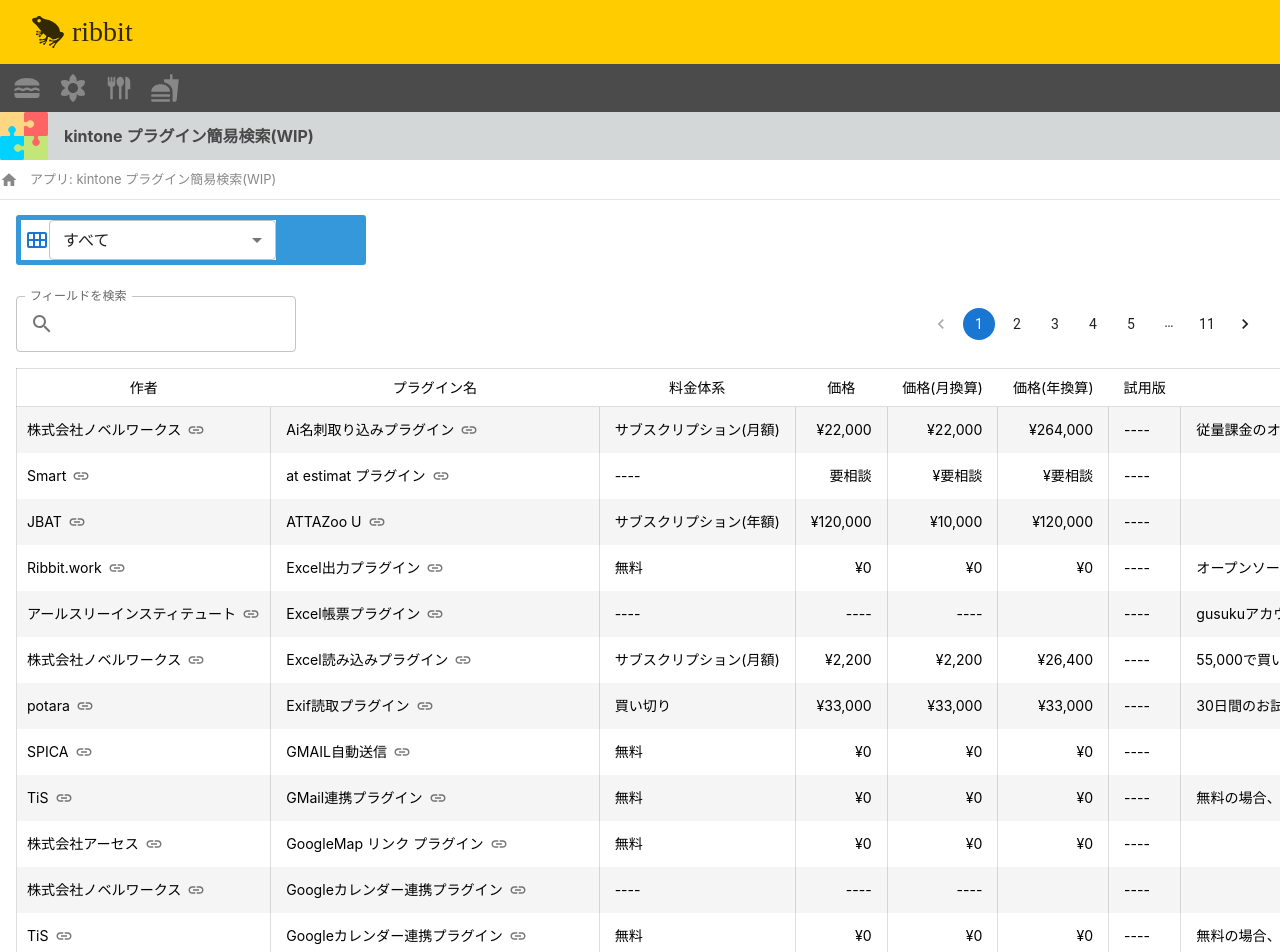
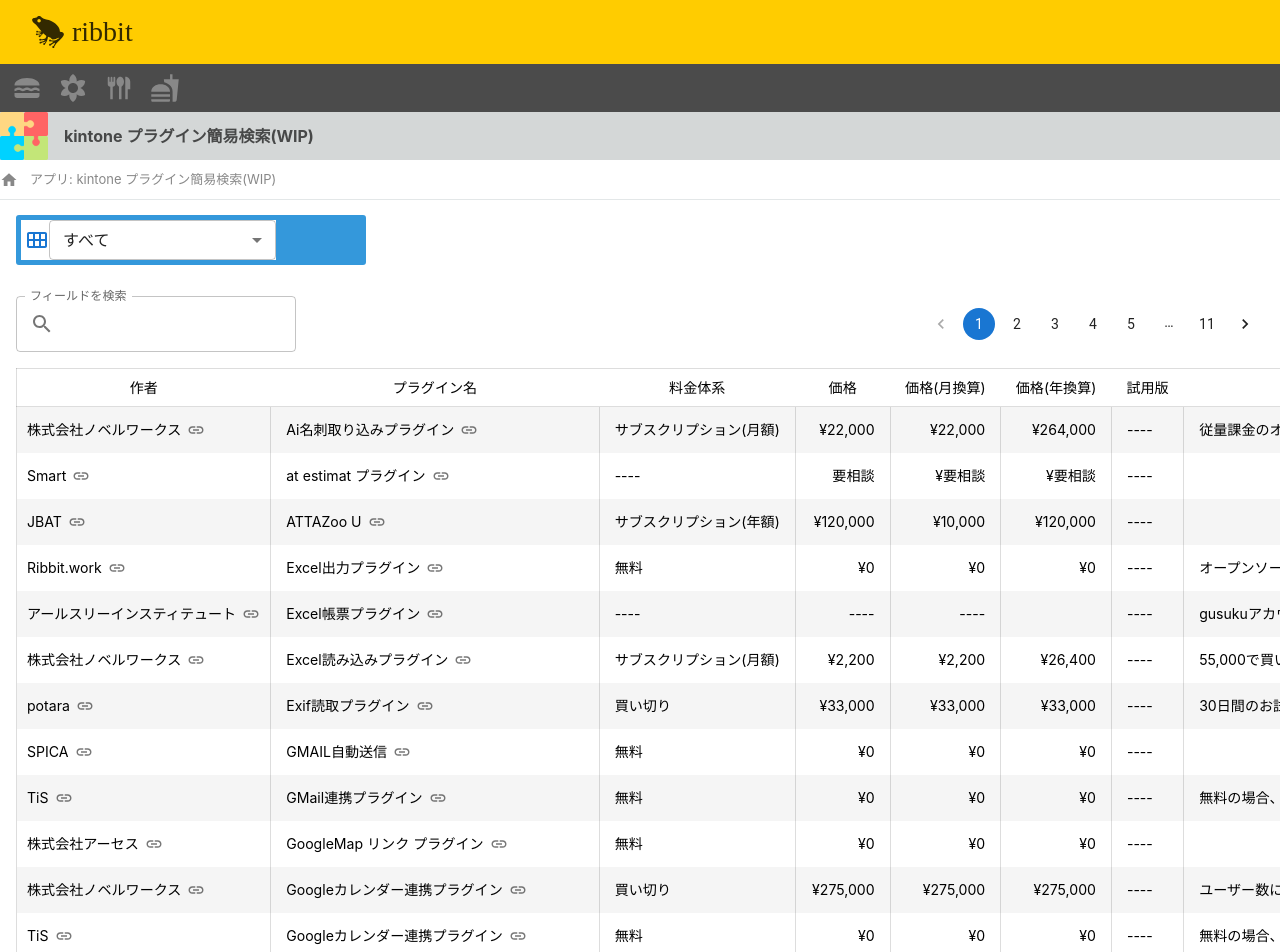
Before and after one commit to Local-Bias/nextjs-kintone-plugin-searcher, a Next.js app: page /search in a window 1280 px wide. Shown: the top 952 px of the page. Built offline with nearby package versions, Linux system fonts and the light colour scheme; a web font is replaced by a local one.

Commit message:
Update plugin.ts

```diff
--- a/static/plugin.ts
+++ b/static/plugin.ts
@@ -365,41 +365,55 @@
     author: 'あかざわ工房',
     name: 'Simple 自動付番プラグイン',
     url: 'https://akazawa.shop/items/5c3f3d0a7cd3616d9401bde9',
+    closed: true,
   },
   {
     author: 'あかざわ工房',
     name: 'Gsenderプラグイン',
     url: 'https://akazawa.shop/items/5b1cb59c122a7d053a000de9',
+    closed: true,
   },
   {
     author: '株式会社ウェブウェア',
     name: 'テーブル拡張プラグイン',
     url: 'https://webware.theshop.jp/blog/2018/06/26/114409',
+    priceType: '買い切り',
+    price: 100000,
   },
   {
     author: '株式会社ウェブウェア',
     name: '計算プラグイン',
     url: 'https://webware.theshop.jp/blog/2018/06/04/164755',
+    priceType: '買い切り',
+    price: 100000,
   },
   {
     author: '株式会社ウェブウェア',
     name: 'ルックアップ拡張プラグイン',
     url: 'https://webware.theshop.jp/blog/2018/05/23/145943',
+    priceType: '買い切り',
+    price: 100000,
   },
   {
     author: '株式会社ウェブウェア',
     name: '年月入力プラグイン',
     url: 'https://webware.theshop.jp/blog/2018/05/23/150818',
+    priceType: '買い切り',
+    price: 30000,
   },
   {
     author: '株式会社ウェブウェア',
     name: 'フィールド非表示プラグイン',
     url: 'https://webware.theshop.jp/blog/2018/05/23/145927',
+    priceType: '買い切り',
+    price: 10000,
   },
   {
     author: '株式会社ウェブウェア',
     name: 'ツールチッププラグイン',
     url: 'https://webware.theshop.jp/blog/2018/07/06/181114',
+    priceType: '買い切り',
+    price: 80000,
   },
   {
     author: 'searchight',
@@ -680,11 +694,17 @@
     author: '株式会社ノベルワークス',
     name: 'Googleコンタクト連携プラグイン',
     url: 'https://www.novelworks.jp/kintone_plugin/google_contact_plugin',
+    priceType: '買い切り',
+    price: 220000,
+    memo: 'ユーザー数によって金額が変化',
   },
   {
     author: '株式会社ノベルワークス',
     name: 'Googleカレンダー連携プラグイン',
     url: 'https://www.novelworks.jp/kintone_plugin/google_calendar_plugin',
+    priceType: '買い切り',
+    price: 275000,
+    memo: 'ユーザー数によって金額が変化',
   },
   {
     author: '株式会社ノベルワークス',
@@ -1732,6 +1752,9 @@
     author: 'rex0220',
     name: 'タブ表示プラグイン',
     url: 'http://qiita.com/rex0220/items/1af3527d60fbaecbfceb',
+    priceType: '買い切り',
+    price: 55000,
+    trialVersion: true,
   },
   {
     author: 'rex0220',
@@ -1867,21 +1890,33 @@
     author: 'rex0220',
     name: 'ちょっと便利なプラグイン',
     url: 'http://qiita.com/rex0220/items/45883f15ccd34a68b8af',
+    priceType: '買い切り',
+    price: 11000,
+    trialVersion: true,
   },
   {
     author: 'rex0220',
     name: 'KANAかなプラグイン',
     url: 'http://qiita.com/rex0220/items/926caea097c2243663d8',
+    priceType: '買い切り',
+    price: 55000,
+    trialVersion: true,
   },
   {
     author: 'rex0220',
     name: '郵便の宛先プラグイン',
     url: 'http://qiita.com/rex0220/items/32d038d2d3a6cbb3969a',
+    priceType: '買い切り',
+    price: 55000,
+    trialVersion: true,
   },
   {
     author: 'rex0220',
     name: 'ルックアップコピー拡張プラグイン',
     url: 'http://qiita.com/rex0220/items/defad244506d701cf821',
+    priceType: '買い切り',
+    price: 110000,
+    trialVersion: true,
   },
   {
     author: 'rex0220',
@@ -1892,11 +1927,17 @@
     author: 'rex0220',
     name: '一覧絞り込みプラグイン',
     url: 'https://qiita.com/rex0220/items/21f122195049dde45af1',
+    priceType: '買い切り',
+    price: 55000,
+    trialVersion: true,
   },
   {
     author: 'rex0220',
     name: '項目絞り込みプラグイン',
     url: 'http://qiita.com/rex0220/items/f9c3acc40ffa68c43a0e',
+    priceType: '買い切り',
+    price: 110000,
+    trialVersion: true,
   },
   {
     author: 'rex0220',
@@ -1907,6 +1948,9 @@
     author: 'rex0220',
     name: '文字計数プラグイン',
     url: 'http://qiita.com/rex0220/items/68b7d66928332fa50d77',
+    priceType: '買い切り',
+    price: 55000,
+    trialVersion: true,
   },
   {
     author: 'rex0220',
@@ -1917,41 +1961,65 @@
     author: 'rex0220',
     name: 'チェックボックスレイアウトプラグイン',
     url: 'http://qiita.com/rex0220/items/0cc12bd8bce58d5a1f06',
+    priceType: '買い切り',
+    price: 55000,
+    trialVersion: true,
   },
   {
     author: 'rex0220',
     name: '計算式プラグイン',
     url: 'http://qiita.com/rex0220/items/ae83c6d5ce50ff7a9a73',
+    priceType: '買い切り',
+    price: 110000,
+    trialVersion: true,
   },
   {
     author: 'rex0220',
     name: 'テーブル行複写プラグイン',
     url: 'http://qiita.com/rex0220/items/061f610d6bc9b88cf749',
+    priceType: '買い切り',
+    price: 55000,
+    trialVersion: true,
   },
   {
     author: 'rex0220',
     name: '項目検証プラグイン',
     url: 'http://qiita.com/rex0220/items/be20fd879f5e1bc9e035',
+    priceType: '買い切り',
+    price: 220000,
+    trialVersion: true,
   },
   {
     author: 'rex0220',
     name: '関連テーブルプラグイン',
     url: 'https://qiita.com/rex0220/items/973da400b31137f22d98',
+    priceType: '買い切り',
+    price: 220000,
+    trialVersion: true,
   },
   {
     author: 'rex0220',
     name: '文字検索プラグイン',
     url: 'https://qiita.com/rex0220/items/dbd05791e6760dbbcad8',
+    priceType: '買い切り',
+    price: 110000,
+    trialVersion: true,
   },
   {
     author: 'rex0220',
     name: 'グリッド表示プラグイン',
     url: 'https://qiita.com/rex0220/items/009dde4cfad3dc90828c',
+    priceType: '買い切り',
+    price: 110000,
+    trialVersion: true,
   },
   {
     author: 'rex0220',
     name: '更新確認プラグイン',
     url: 'https://qiita.com/rex0220/items/e031167b4edb1fce36c5',
+    priceType: '買い切り',
+    price: 110000,
+    trialVersion: true,
   },
   {
     author: 'rex0220',
@@ -1962,36 +2030,55 @@
     author: 'rex0220',
     name: 'ツールチッププラグイン',
     url: 'https://qiita.com/rex0220/items/8cfdc816d9c300f79e34',
+    priceType: '買い切り',
+    price: 110000,
+    trialVersion: true,
   },
   {
     author: 'rex0220',
     name: 'ルックアップコピー項目編集プラスプラグイン',
     url: 'https://qiita.com/rex0220/items/422994971a90e0bfc1d3',
+    priceType: '買い切り',
+    price: 55000,
+    trialVersion: true,
   },
   {
     author: 'rex0220',
     name: '項目入力不可プラグイン',
     url: 'https://qiita.com/rex0220/items/c0e7530df3f74e197df2',
+    priceType: '無料',
+    price: 0,
   },
   {
     author: 'rex0220',
     name: '関連レコード集計プラグイン',
     url: 'https://qiita.com/rex0220/items/8cbe764670b0e6431a42',
+    priceType: '買い切り',
+    price: 275000,
+    trialVersion: true,
   },
   {
     author: 'rex0220',
     name: 'ユーザー選択プラグイン',
     url: 'https://qiita.com/rex0220/items/379f2a71231fde0d5d01',
+    priceType: '買い切り',
+    price: 55000,
+    trialVersion: true,
   },
   {
     author: 'rex0220',
     name: 'アプリ集計プラグイン',
     url: 'https://qiita.com/rex0220/items/9a6996d46e199c83289d',
+    priceType: '買い切り',
+    price: 275000,
+    trialVersion: true,
   },
   {
     author: 'rex0220',
     name: '自動補完プラグイン',
     url: 'https://qiita.com/rex0220/items/d864a49f7da8c80cf400',
+    priceType: '無料',
+    price: 0,
   },
   {
     author: 'rex0220',
```
